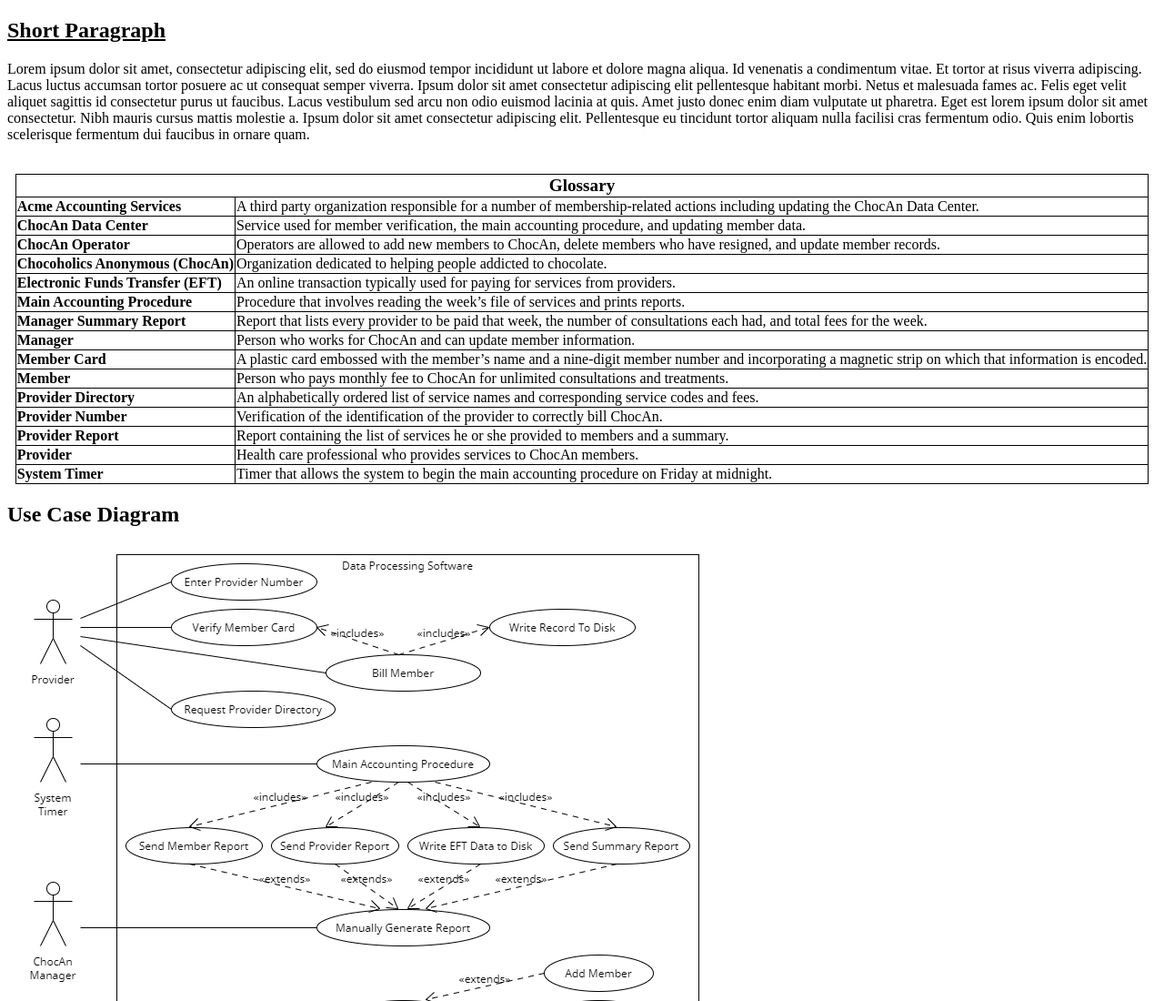
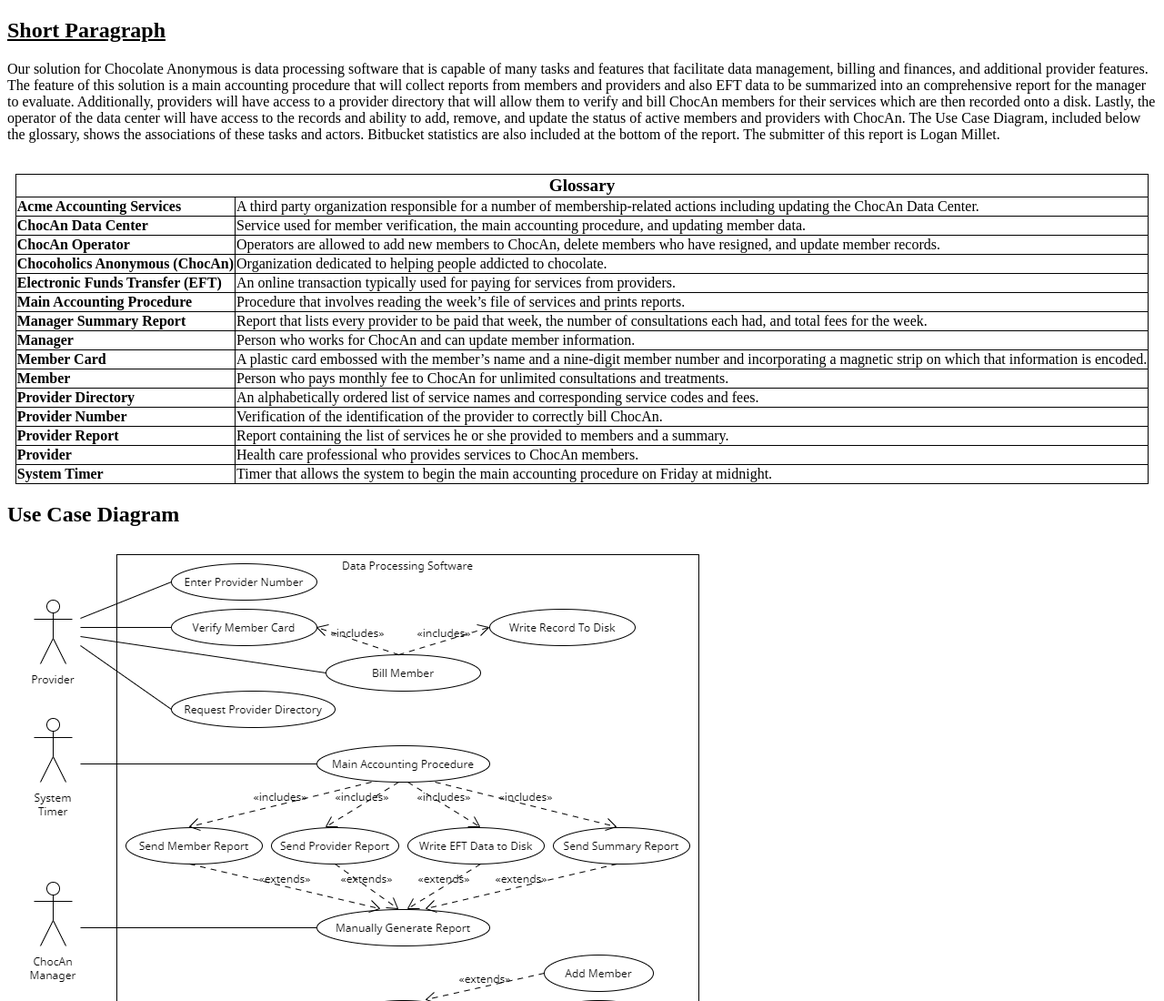
Before and after one commit to nickpucci-ops/ChocAn, a plain HTML site: page Team6_Requirements/Report.html in a window 1280 px wide. Shown: the top 1100 px of the page at 91% size. Drawn offline with Linux system fonts and the light colour scheme.

Commit message:
Add short paragraph

```diff
--- a/Team6_Requirements/Report.html
+++ b/Team6_Requirements/Report.html
@@ -17,14 +17,17 @@
 		<div id="paragraph">
 			<h2><u>Short Paragraph</u></h2>
 
-			<p>Lorem ipsum dolor sit amet, consectetur adipiscing elit, sed do eiusmod tempor incididunt ut labore
-			et dolore magna aliqua. Id venenatis a condimentum vitae. Et tortor at risus viverra adipiscing. Lacus
-			luctus accumsan tortor posuere ac ut consequat semper viverra. Ipsum dolor sit amet consectetur adipiscing
-			elit pellentesque habitant morbi. Netus et malesuada fames ac. Felis eget velit aliquet sagittis id consectetur
-			purus ut faucibus. Lacus vestibulum sed arcu non odio euismod lacinia at quis. Amet justo donec enim diam
-			vulputate ut pharetra. Eget est lorem ipsum dolor sit amet consectetur. Nibh mauris cursus mattis molestie
-			a. Ipsum dolor sit amet consectetur adipiscing elit. Pellentesque eu tincidunt tortor aliquam nulla facilisi
-			cras fermentum odio. Quis enim lobortis scelerisque fermentum dui faucibus in ornare quam.</p>
+			<p>Our solution for Chocolate Anonymous is data processing software that is capable of many
+			 tasks and features that facilitate data management, billing and finances, and additional
+			 provider features. The feature of this solution is a main accounting procedure that will
+			 collect reports from members and providers and also EFT data to be summarized into an
+			 comprehensive report for the manager to evaluate. Additionally, providers will have access to
+			 a provider directory that will allow them to verify and bill ChocAn members for their services
+			  which are then recorded onto a disk. Lastly, the operator of the data center will have access
+			   to the records and ability to add, remove, and update the status of active members and
+			   providers with ChocAn. The Use Case Diagram, included below the glossary, shows the
+			   associations of these tasks and actors. Bitbucket statistics are also included at the bottom
+			    of the report. The submitter of this report is Logan Millet.</p>
 
 			<br />
 
```
